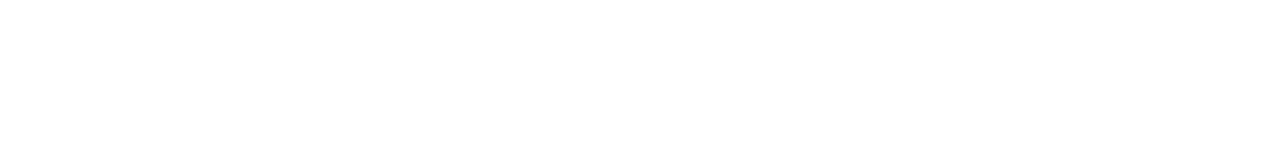
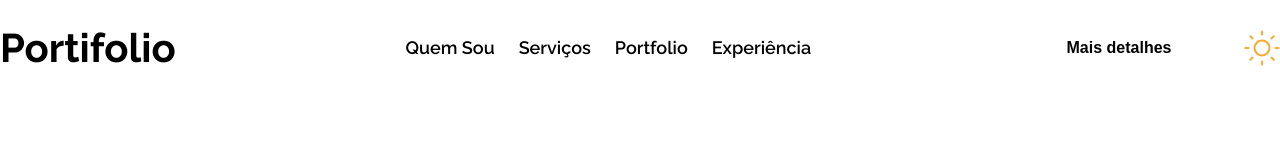
Before and after one commit to rckrii/portifolio-aula, a plain HTML site: page index.html in a window 1280 px wide. Drawn offline with Linux system fonts and the light colour scheme.

Commit message:
feat: header styles

```diff
--- a/assets/css/styles.css
+++ b/assets/css/styles.css
@@ -0,0 +1,106 @@
+* {
+    padding: 0;
+    margin: 0;
+    box-sizing: border-box;
+}
+
+body {
+    font-family: 'Be Vietnam Pro', sans-serif;
+    font-family: 'Raleway', sans-serif;
+}
+
+::root {
+    --primary-color: #344955;
+    --secondary-color: #F9AA33;
+    --tertiary-color: #232F34;
+    --quaternary-color: #1c1b1b;
+    /*black light */
+    --complementary-color: #4A6572;
+}
+
+.container {
+    width: 100%;
+    height: 100vh;
+
+}
+
+.header-content {
+    width: 100%;
+    max-width: 1366;
+    height: 96px;
+
+    margin: 0 auto;
+
+    display: flex;
+    justify-content: space-between;
+    align-items: center;
+}
+
+.header-logo {
+    font-style: normal;
+    font-weight: 700;
+    font-size: 40px;
+    line-height: 100%;
+    color: var(--tertiary-color);
+}
+
+.header-logo-destaque {
+    color: var(--secondary-color)
+}
+
+.header-menu {
+    display: flex;
+
+}
+
+.header-menu li {
+    list-style: none;
+    margin-right: 24px;
+
+
+}
+
+.header-menu li:last-child {
+    margin-right: 0;
+}
+
+.header-menu li a {
+    text-decoration: none;
+
+    font-style: normal;
+    font-weight: 600;
+    font-size: 18px;
+    line-height: 120%;
+    color: var(--quaternary-color);
+    transition: 0.5s ease;
+}
+
+.header-menu li a:hover {
+    color: var(--secondary-color)
+}
+
+.header-content-wrapper{
+  display: flex;
+  align-items: center;
+}
+
+.btn-primary {
+    width: 156px;
+    height: 56px;
+    border-radius: 15px;
+    background-color: var(--secondary-color);
+    border: none;
+    cursor: pointer;
+
+    font-style: normal;
+    font-weight: 700;
+    font-size: 16px;
+    line-height: 120%;
+    color: var(--tertiary-color);
+    transition: 0.5 ease;
+    margin-right: 47px;
+}
+
+.btn-primary:hover{
+    filter: brightness()0.9;
+}
--- a/index.html
+++ b/index.html
@@ -1,13 +1,39 @@
 <!DOCTYPE html>
 <html lang="pt-BR">
+
 <head>
+    <link rel="preconnect" href="https://fonts.googleapis.com">
+    <link rel="preconnect" href="https://fonts.gstatic.com" crossorigin>
     <meta charset="UTF-8">
     <meta http-equiv="X-UA-Compatible" content="IE=edge">
     <meta name="viewport" content="width=device-width, initial-scale=1.0">
+    <link
+        href="https://fonts.googleapis.com/css2?family=Be+Vietnam+Pro:wght@700&family=Raleway:wght@400;500;600;700&display=swap"
+        rel="stylesheet">
     <link rel="stylesheet" href="assets/css/styles.css">
     <title>Aula - Portifolio</title>
 </head>
+
 <body>
+    <main class="container">
+        <header class="header-content">
+            <h1 class="header-logo">Portifo<span class="header-logo-destaque">lio</span></h1>
 
+            <nav>
+                <ul class="header-menu">
+                    <li><a href=#>Quem Sou</a></li>
+                    <li><a href=#>Serviços</a></li>
+                    <li><a href=#>Portfolio</a></li>
+                    <li><a href=#>Experiência</a></li>
+                </ul>
+            </nav>
+
+            <div class="header-content-wrapper">
+                <button class="btn-primary">Mais detalhes</button>
+                <img src="/assets/image/sun.svg" alt="Icone do Sol" title="sol"/>
+            </div>
+        </header>
+    </main>
 </body>
+
 </html>
```
Also changed, not shown: assets/image/sun.svg (added).
